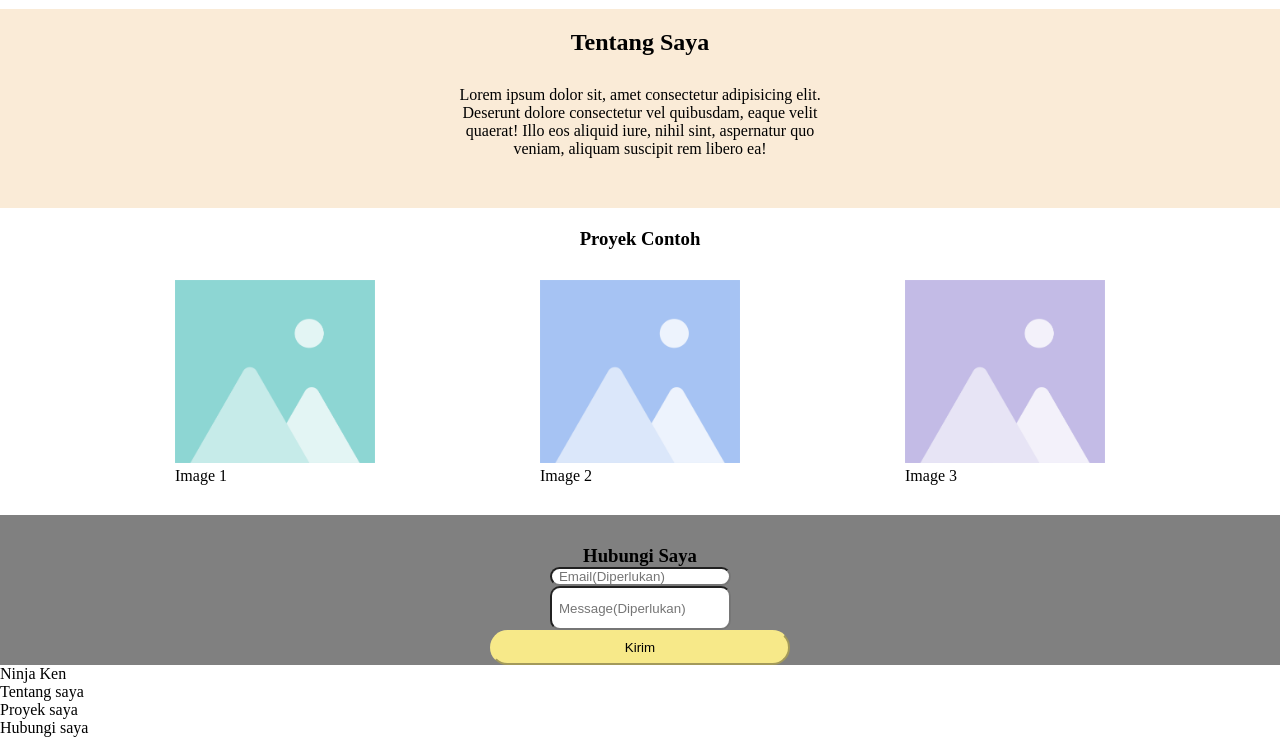
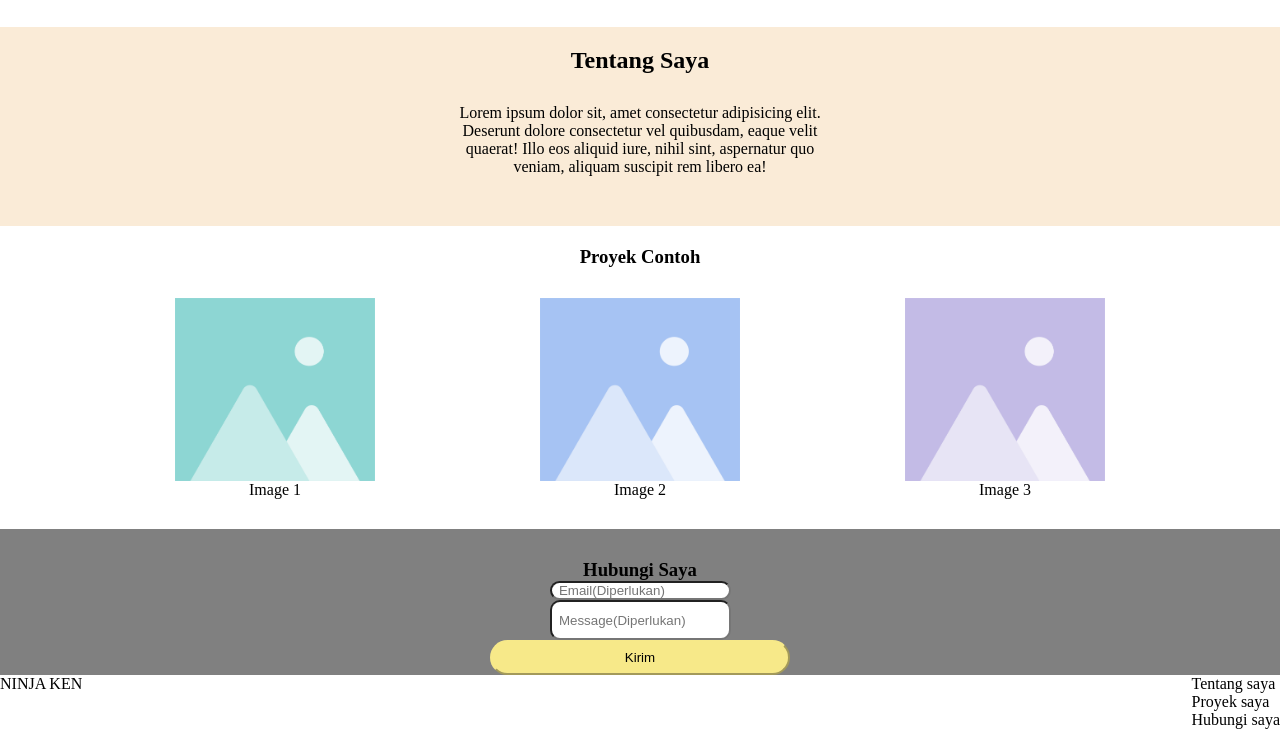
Before and after one commit to faizhadiyan/progateLatihan1, a plain HTML site: page index.html in a window 1280 px wide. Shown: the part 456-1193 px from the top of the page. Drawn offline with Linux system fonts and the light colour scheme.

Commit message:
progress8 - footer flex

```diff
--- a/index.html
+++ b/index.html
@@ -1,4 +1,4 @@
-<!DOCTYPE html>
+S<!DOCTYPE html>
 <html lang="en">
 <head>
   <meta charset="UTF-8">
--- a/stylesheet.css
+++ b/stylesheet.css
@@ -107,9 +107,12 @@ main .about .bungkusp p{
   column-gap: 20px;
 }
 
+.contohproyek .image .image1{
+  text-align: center;
+}
+
 .contohproyek .image .image1 img{
   width: 200px;
-  text-align: center;
 }
 
 .contactform {
@@ -120,3 +123,19 @@ main .about .bungkusp p{
 .contactform h3 {
   padding-top: 30px;
 }
+
+footer {
+  display: flex;
+  flex-direction: row;
+  justify-content: space-between;
+}
+
+footer .logobawah {
+  text-transform: uppercase;
+}
+
+footer nav ul {
+  list-style: none;
+  display: flex;
+  flex-direction: column;
+}
```
